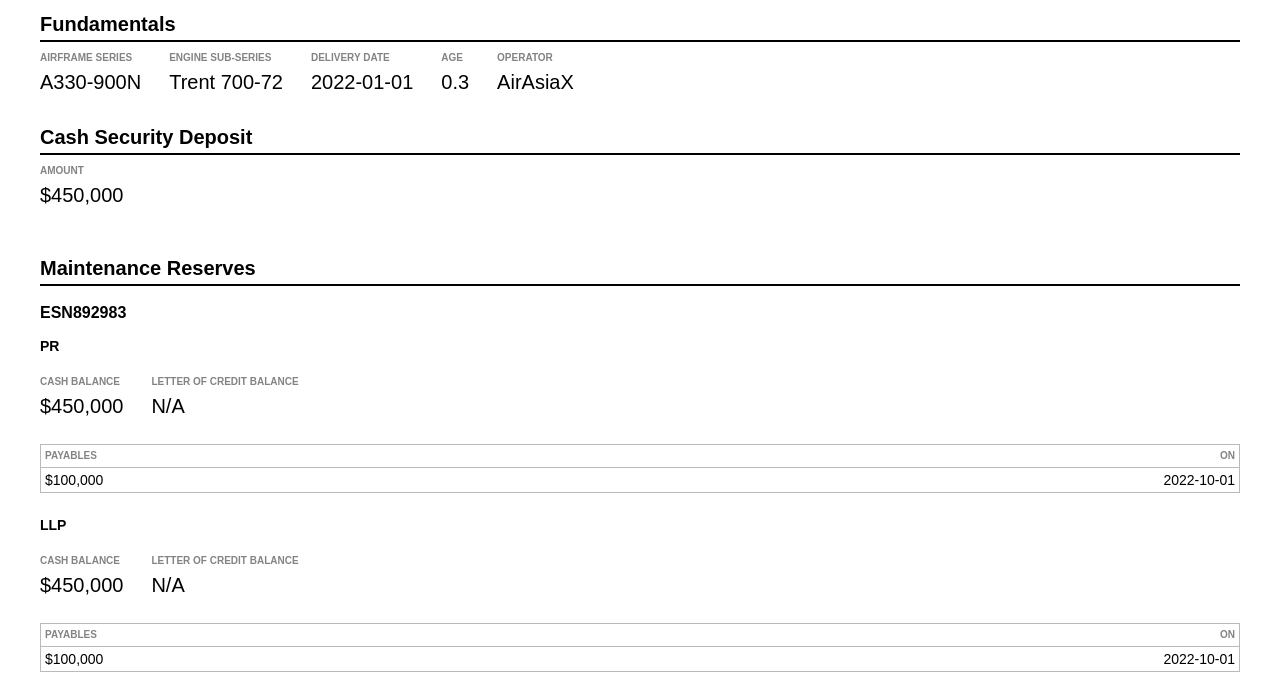
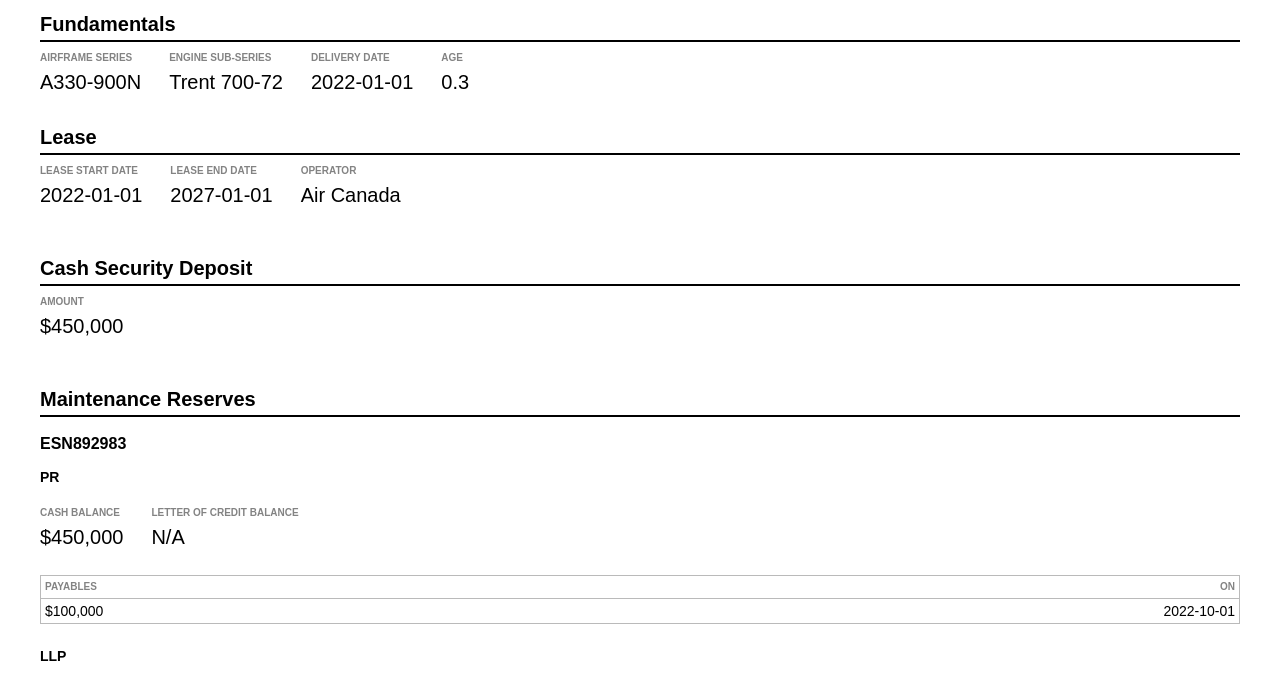
Before and after one commit to ifrantar/investment-reports-2, a plain HTML site: page lease-snapshots.html in a window 1280 px wide. Shown: the part 136-809 px from the top of the page. Drawn offline with Linux system fonts and the light colour scheme.

Commit message:
More feedback from Eoin.

```diff
--- a/lease-snapshots.html
+++ b/lease-snapshots.html
@@ -39,9 +39,23 @@
                     <h4 class="mb-1">Age</h4>
                     <p class="h2 fw-normal">0.3</p>
                 </div>
+            </div>
+        </section>
+
+        <section class="section">
+            <h2>Lease</h2>
+            <div class="nugget__container mb-4">
+                <div class="nugget">
+                    <h4 class="mb-1">Lease start date</h4>
+                    <p class="h2 fw-normal">2022-01-01</p>
+                </div>
+                <div class="nugget">
+                    <h4 class="mb-1">Lease end date</h4>
+                    <p class="h2 fw-normal">2027-01-01</p>
+                </div>
                 <div class="nugget">
                     <h4 class="mb-1">Operator</h4>
-                    <p class="h2 fw-normal">AirAsiaX</p>
+                    <p class="h2 fw-normal">Air Canada</p>
                 </div>
             </div>
         </section>
```
